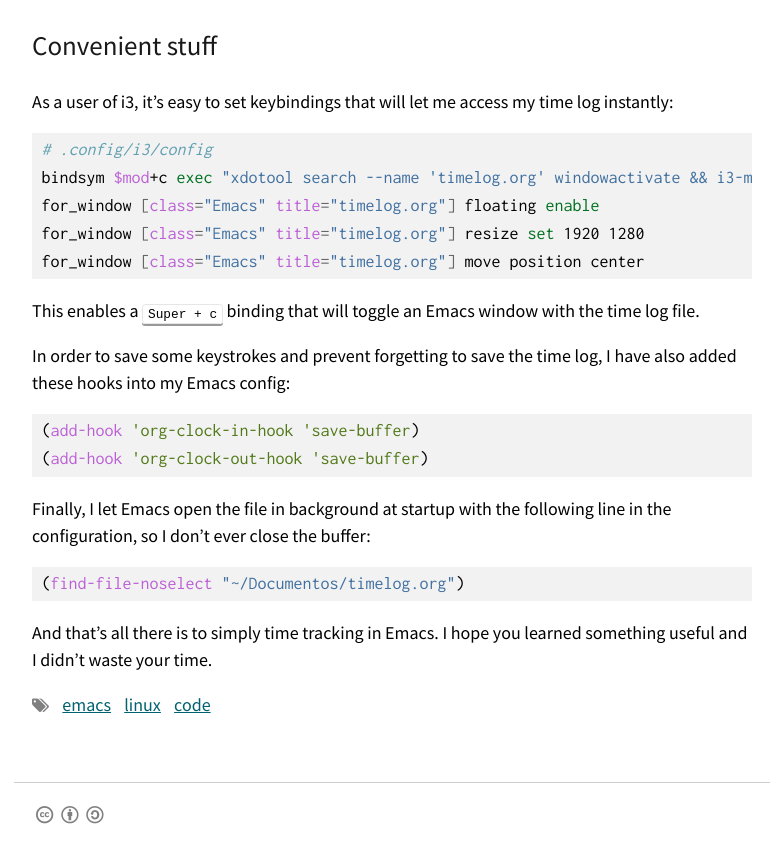
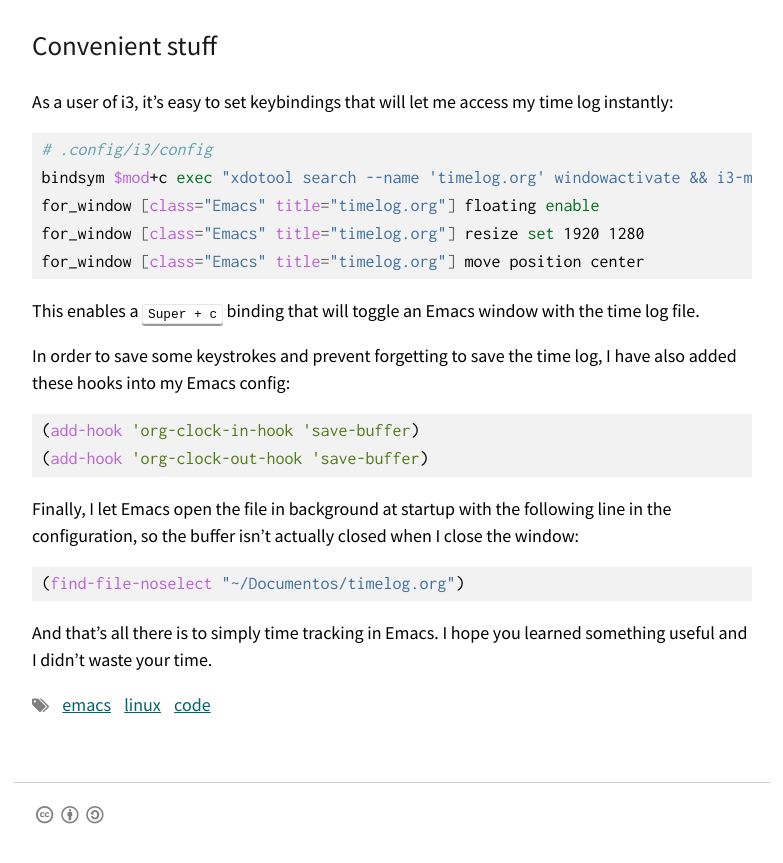
Before and after one commit to fdavidcl/fdavidcl.github.io, a Jekyll site: the page built from blog/_posts/2017-11-30-time-tracking-org.md, in a window 1280 px wide and 900 px high, scrolled down 1914 px. Shown: the top 863 px of the window, without its empty margins (248-1031 px from the left). Built offline with Jekyll 4.4.1, drawn with Linux system fonts in a browser that asks for light colours.

Commit message:
Update 2017-11-30-time-tracking-org.md

```diff
--- a/blog/_posts/2017-11-30-time-tracking-org.md
+++ b/blog/_posts/2017-11-30-time-tracking-org.md
@@ -57,7 +57,7 @@ In order to save some keystrokes and prevent forgetting to save the time log, I
 (add-hook 'org-clock-out-hook 'save-buffer)
 ~~~
 
-Finally, I let Emacs open the file in background at startup with the following line in the configuration, so I don't ever close the buffer:
+Finally, I let Emacs open the file in background at startup with the following line in the configuration, so the buffer isn't actually closed when I close the window:
 
 ~~~lisp
 (find-file-noselect "~/Documentos/timelog.org")
```
